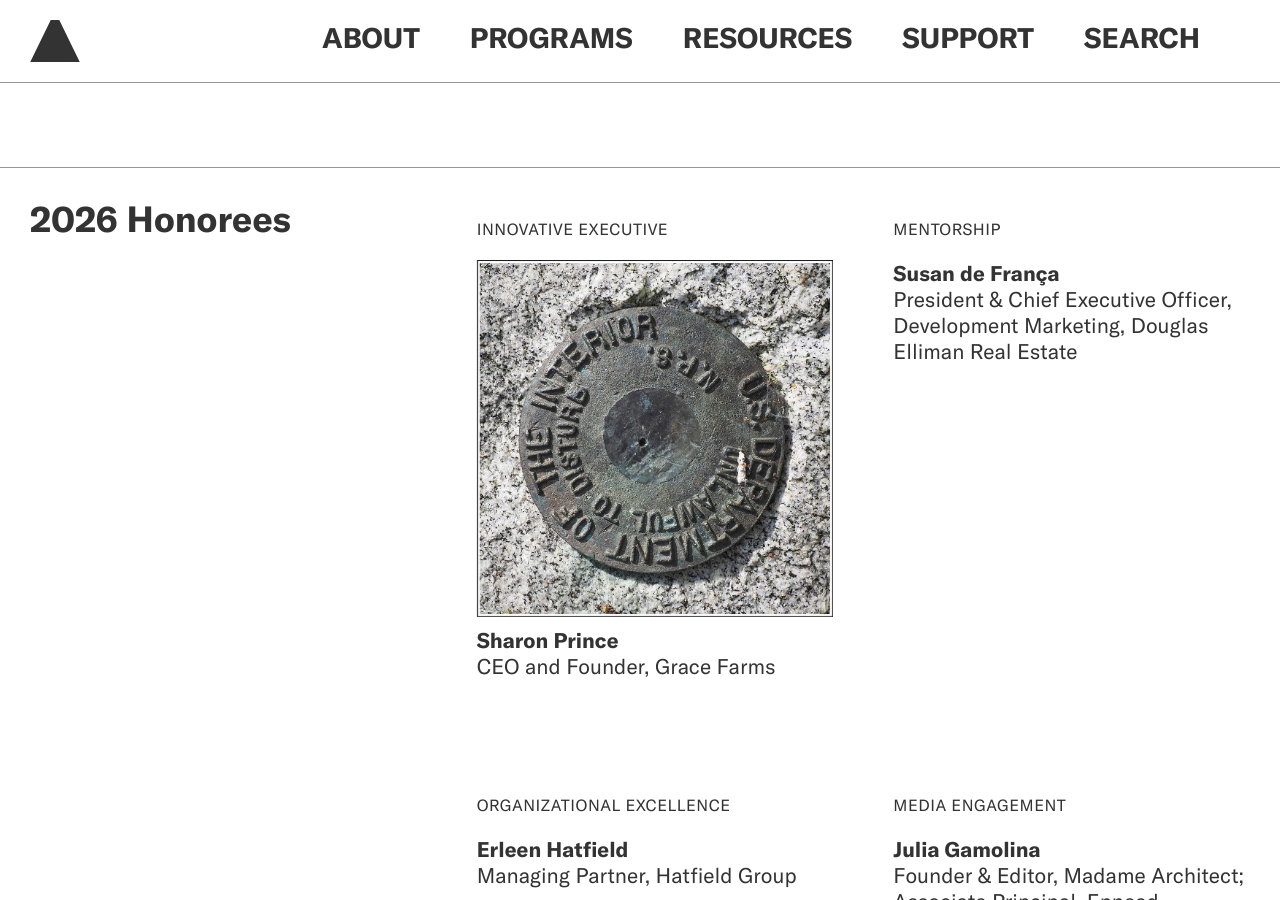
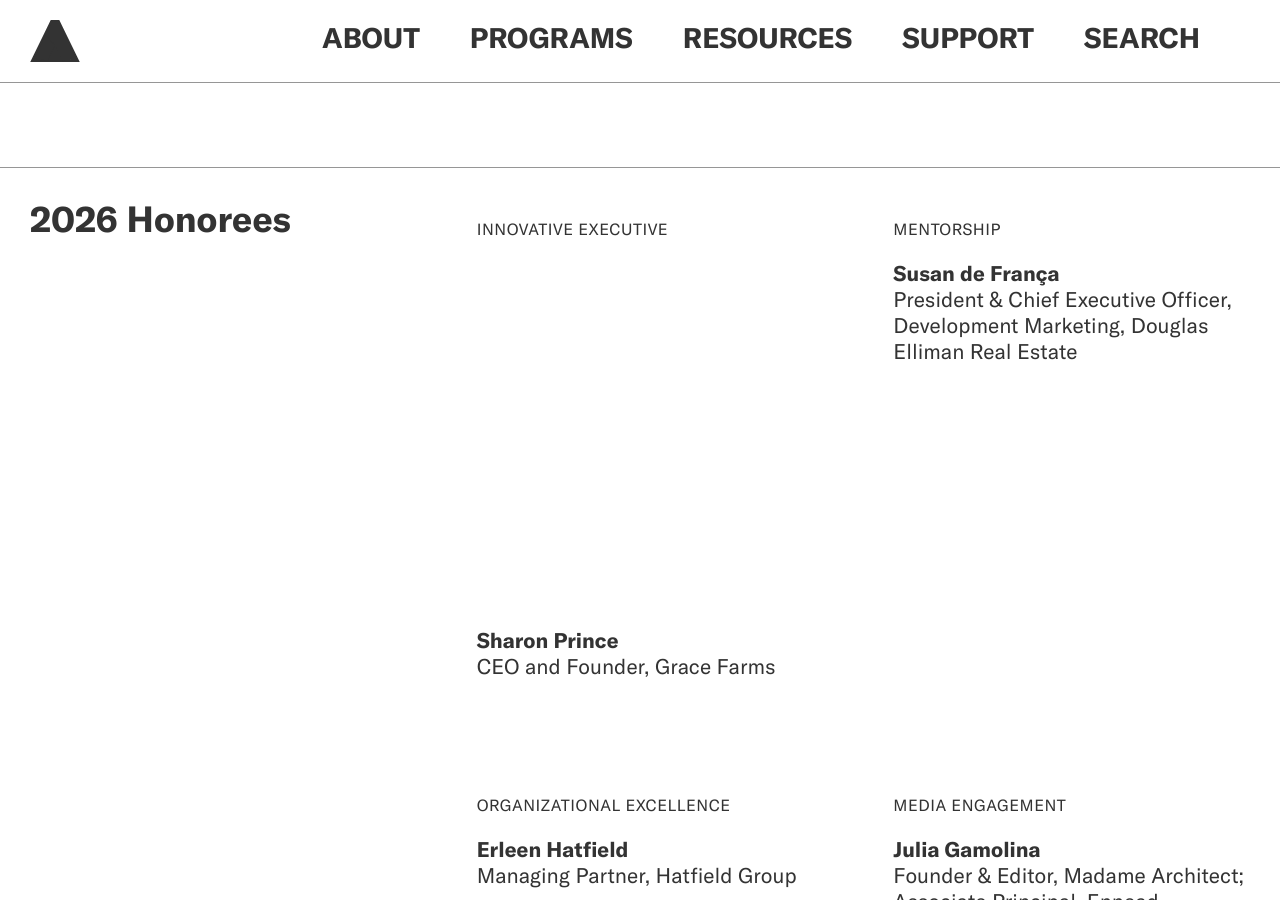
Before and after one commit to jengalas/bwaf-bbw, a Jekyll site: the page built from _programs/leadership-awards-gala.md, in a window 1280 px wide and 900 px high, scrolled down 3104 px. Built offline with Jekyll 4.4.1, drawn with Linux system fonts in a browser that asks for light colours; nearby versions of some CDN libraries; some web fonts are replaced.

Commit message:
Updated 1 file via CloudCannon.

```diff
--- a/_programs/leadership-awards-gala.md
+++ b/_programs/leadership-awards-gala.md
@@ -161,7 +161,7 @@
       - title: Sharon Prince
         title_role: CEO and Founder, Grace Farms
         award: Innovative Executive
-        image: /uploads/nps-unstamped-acadia-21.jpg
+        image:
         description: ''
       - title: Susan de França
         title_role: >-
```
